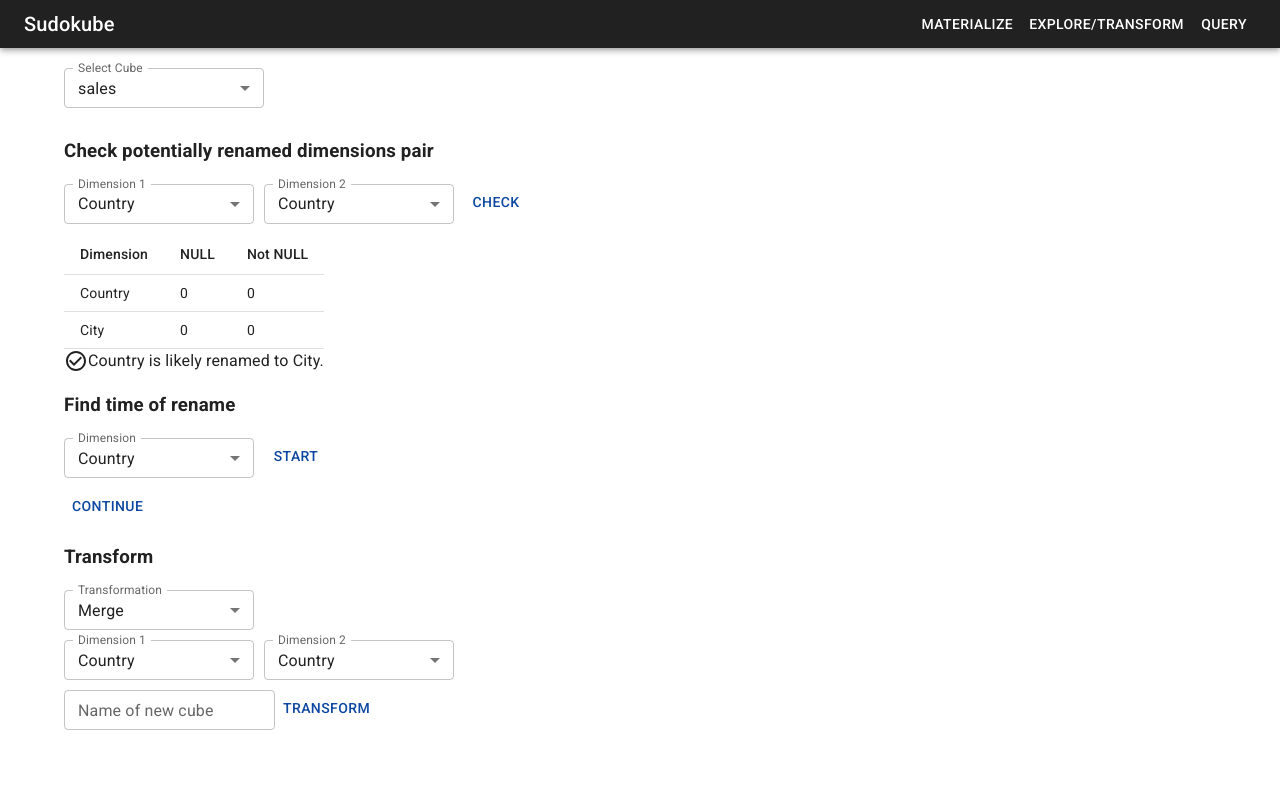
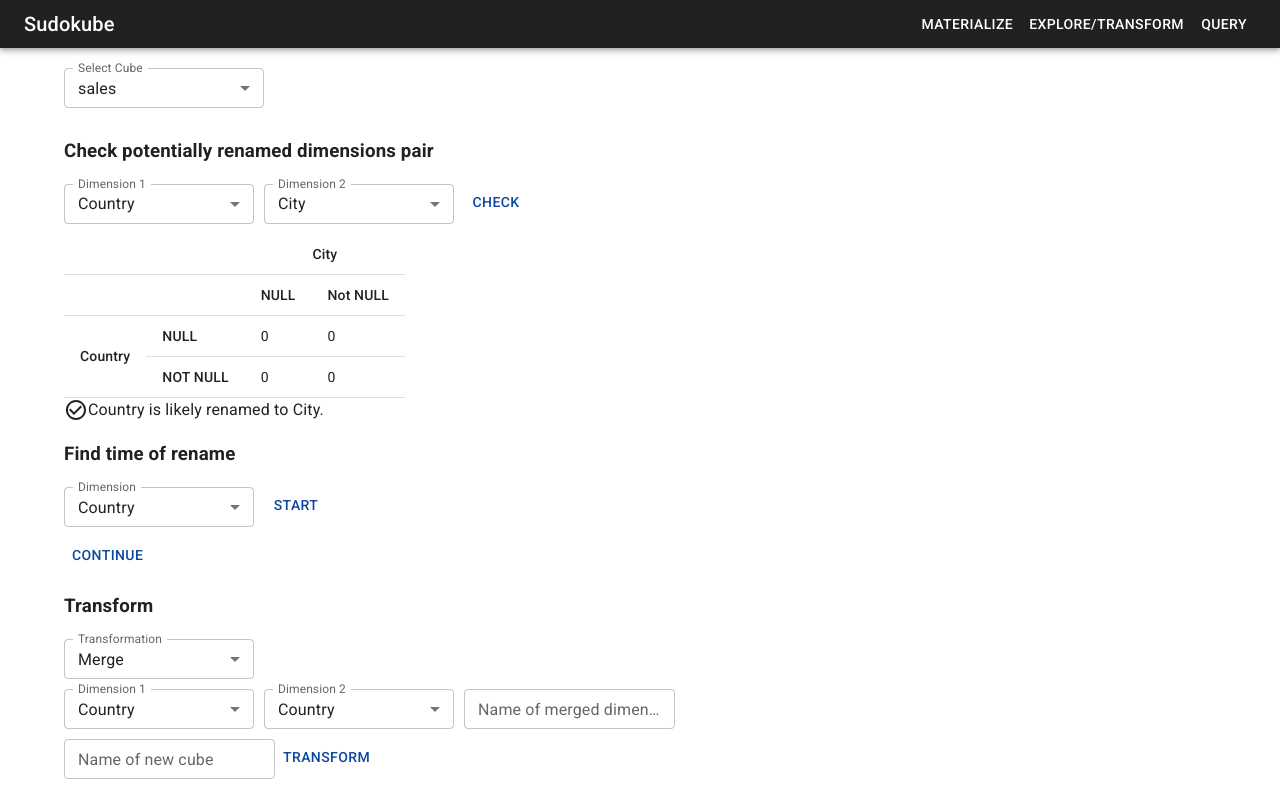
Before and after one commit to zhekai-jiang/sudokube-webui, a React (Create React App) app: page /explore-transform in a window 1280 px wide. Both pictures are taken after a click on the button "CHECK". Built offline with nearby package versions, Linux system fonts and the light colour scheme.

Commit message:
Expl/tran: Correct dimensions pair table, add renaming dimension

```diff
--- a/src/ExploreTransformStore.tsx
+++ b/src/ExploreTransformStore.tsx
@@ -1,57 +1,13 @@
-import { makeAutoObservable, runInAction } from "mobx";
+import { makeAutoObservable } from "mobx";
 
-export class ExploreDimension {
+export type ExploreDimension = {
   name: string;
   numBits: number;
-  constructor(name: string, numBits: number) {
-    makeAutoObservable(this);
-    this.name = name;
-    this.numBits = numBits;
-  }
-}
-
-export type TimeRangeCountRow = {
-  range: string;
-  nullCount: number;
-  notNullCount: number;
-}
-
-export type DimensionNullCount = {
-  dimension: string;
-  nullCount: number;
-  notNullCount: number;
 }
 
 export class ExploreTransformStore {
-  cubes: string[] = [];
-  selectedCubeIndex: number = 0;
-
   dimensions: ExploreDimension[] = [];
-
-  checkRenameDimension1Index: number = 0;
-  checkRenameDimension2Index: number = 0;
-
-  dimensionsNullCount: DimensionNullCount[] = [
-    { dimension: 'Country', nullCount: 0, notNullCount: 0 },
-    { dimension: 'City', nullCount: 0, notNullCount: 0 }
-  ]
-  checkRenameResult: boolean = false;
-
-  findRenameTimeDimensionIndex: number = 0;
   timeNumBits: number = 0;
-  timeBitsFilters: (0 | 1)[] = [];
-  timeRangeCounts: TimeRangeCountRow[] = [
-    {range: '0 to 31', nullCount: 0, notNullCount: 0},
-    {range: '32 to 63', nullCount: 0, notNullCount: 0}
-  ]
-
-  renameTime: string = '...';
-
-  mergeDimension1Index: number = 0;
-  mergeDimension2Index: number = 0;
-
-  newCubeName: string = '';
-
   constructor() {
     makeAutoObservable(this);
   }
--- a/src/ExploreTransformView.tsx
+++ b/src/ExploreTransformView.tsx
@@ -2,7 +2,6 @@ import { Button, Container, FormControl, InputLabel, MenuItem, Select, Table, Ta
 import { observer } from "mobx-react-lite";
 import React, { ReactNode, useState } from "react";
 import { useRootStore } from "./RootStore";
-import { ExploreDimension } from "./ExploreTransformStore";
 import CheckCircleOutlineIcon from '@mui/icons-material/CheckCircleOutline';
 import CancelIcon from '@mui/icons-material/Cancel';
 import { runInAction } from "mobx";
@@ -10,19 +9,15 @@ import { runInAction } from "mobx";
 export default observer(function ExploreTransformView() {
   const { exploreTransformStore: store } = useRootStore();
   runInAction(() => {
-    // TODO: Call backend to fetch cubes
-    store.cubes = ['sales'];
-    store.selectedCubeIndex = 0;
     // TODO: Call backend to fetch these things for the default cube
     store.dimensions = [
-      new ExploreDimension('Country', 6),
-      new ExploreDimension('City', 6),
-      new ExploreDimension('Year', 6),
-      new ExploreDimension('Month', 5),
-      new ExploreDimension('Day', 6)
+      { name: 'Country', numBits: 6 },
+      { name: 'City', numBits: 6 },
+      { name: 'Year', numBits: 6 },
+      { name: 'Month', numBits: 5 },
+      { name: 'Day', numBits: 6 }
     ];
     store.timeNumBits = 16;
-    store.timeBitsFilters = [0, 1];
   })
   return (
     <Container style = {{ paddingTop: '20px' }}>
@@ -36,6 +31,9 @@ export default observer(function ExploreTransformView() {
 
 const SelectCube = observer(() => {
   const { exploreTransformStore: store } = useRootStore();
+  // TODO: Call backend to fetch cubes
+  const [cubes, setCubes] = useState(['sales']);
+  const [cube, setCube] = useState(cubes[0]);
   return ( <div>
     <FormControl sx = {{ minWidth: 200 }}>
       <InputLabel htmlFor = "select-cube">Select Cube</InputLabel>
@@ -43,13 +41,24 @@ const SelectCube = observer(() => {
         id = "select-cube" label = "Select Cube"
         style = {{ marginBottom: 10 }}
         size = 'small'
-        value = { store.selectedCubeIndex }
+        value = {cube}
         onChange = { e => {
-          runInAction(() => store.selectedCubeIndex = e.target.value as number);
+          setCube(e.target.value);
           // TODO: Load dimensions and number of time bits
+          runInAction(() => {
+            // TODO: Call backend to fetch these things
+            store.dimensions = [
+              { name: 'Country', numBits: 6 },
+              { name: 'City', numBits: 6 },
+              { name: 'Year', numBits: 6 },
+              { name: 'Month', numBits: 5 },
+              { name: 'Day', numBits: 6 }
+            ];
+            store.timeNumBits = 16;
+          })
         } }>
-        { store.cubes.map((cube, index) => (
-          <MenuItem key = { 'select-cube-' + index } value = {index}>{cube}</MenuItem>
+        { cubes.map(cube => (
+          <MenuItem key = { 'select-cube-' + cube } value = {cube}>{cube}</MenuItem>
         )) }
       </Select>
     </FormControl>
@@ -58,95 +67,159 @@ const SelectCube = observer(() => {
 
 const CheckRename = observer(() => {
   const { exploreTransformStore: store } = useRootStore();
+  const [dimension1, setDimension1] = useState(store.dimensions[0].name);
+  const [dimension2, setDimension2] = useState(store.dimensions[1].name);
+  const [dimensionsNullCounts, setDimensionsNullCounts] = useState([0, 0, 0, 0]);
+  const [isRenamed, setRenameCheckResult] = useState(false);
   const [isRenameCheckResultShown, setRenameCheckResultShown] = useState(false);
-  return ( <div>
-    <h3>Check potentially renamed dimensions pair</h3>
+
+  const SelectDimensions = observer(() => (
     <div>
       <SingleSelectWithLabel
         id = 'check-rename-select-dimension-1'
         label = 'Dimension 1'
-        value = { store.checkRenameDimension1Index }
-        options = { store.dimensions }
+        value = {dimension1}
+        options = {store.dimensions}
         onChange = { v => {
-          runInAction(() => store.checkRenameDimension1Index = v as number);
+          setDimension1(v);
           setRenameCheckResultShown(false);
         }}
-        optionToMenuItemMapper = { (dimension, index) => (
-          <MenuItem key = { 'check-rename-select-dimension-1-' + index } value = {index}>{dimension.name}</MenuItem>
+        optionToMenuItemMapper = { dimension => (
+          <MenuItem key = { 'check-rename-select-dimension-1-' + dimension.name } value = {dimension.name}>{dimension.name}</MenuItem>
         ) }
       />
       <SingleSelectWithLabel
         id = 'check-rename-select-dimension-2'
         label = 'Dimension 2'
-        value = { store.checkRenameDimension2Index }
-        options = { store.dimensions }
+        value = {dimension2}
+        options = {store.dimensions}
         onChange = { v => {
-          runInAction(() => store.checkRenameDimension2Index = v);
+          setDimension2(v);
           setRenameCheckResultShown(false);
         }}
-        optionToMenuItemMapper = { (dimension, index) => (
-          <MenuItem key = { 'check-rename-select-dimension-2-' + index } value = {index}>{dimension.name}</MenuItem>
+        optionToMenuItemMapper = { dimension => (
+          <MenuItem
+            key = { 'check-rename-select-dimension-2-' + dimension.name }
+            value = {dimension.name}
+          >
+            {dimension.name}
+          </MenuItem>
         ) }
       />
       <Button onClick = {() => {
         // TODO: Query backend and show results
-        runInAction(() => store.checkRenameResult = true);
+        setDimensionsNullCounts([0, 0, 0, 0]);
+        setRenameCheckResult(true);
         setRenameCheckResultShown(true);
       }}>Check</Button>
     </div>
-    <div hidden = {!isRenameCheckResultShown}>
+  ));
+
+  const ResultTable = observer(() => (
     <TableContainer>
       <Table sx = {{ width: 'auto' }} aria-label = "simple table">
         <TableHead>
           <TableRow>
-              <CompactTableCell>Dimension</CompactTableCell>
+            <CompactTableCell>{}</CompactTableCell>
+            <CompactTableCell>{}</CompactTableCell>
+            <CompactTableCell align = 'center' colSpan = {2}>{dimension2}</CompactTableCell>
+          </TableRow>
+          <TableRow>
+            <CompactTableCell>{}</CompactTableCell>
+            <CompactTableCell>{}</CompactTableCell>
             <CompactTableCell>NULL</CompactTableCell>
             <CompactTableCell>Not NULL</CompactTableCell>
           </TableRow>
         </TableHead>
         <TableBody>
-            { store.dimensionsNullCount.map(row => (
           <TableRow>
-                <CompactTableCell>{row.dimension}</CompactTableCell>
-                <CompactTableCell>{row.nullCount}</CompactTableCell>
-                <CompactTableCell>{row.notNullCount}</CompactTableCell>
+            <CompactTableCell align = 'center' rowSpan = {2} variant = 'head'>{dimension1}</CompactTableCell>
+            <CompactTableCell variant = 'head'>NULL</CompactTableCell>
+            <CompactTableCell>{dimensionsNullCounts[0]}</CompactTableCell>
+            <CompactTableCell>{dimensionsNullCounts[1]}</CompactTableCell>
           </TableRow>
-            )) }
+          <TableRow>
+            <CompactTableCell variant = 'head'>NOT NULL</CompactTableCell>
+            <CompactTableCell>{dimensionsNullCounts[2]}</CompactTableCell>
+            <CompactTableCell>{dimensionsNullCounts[3]}</CompactTableCell>
+          </TableRow>
         </TableBody>
       </Table>
     </TableContainer>
-      { store.checkRenameResult
-          ? <span style = {{display: 'flex'}}>
+  ));
+
+  const ResultMessage = observer(() => {
+    if (isRenamed) {
+      return (
+        <span style = {{display: 'flex'}}>
           <CheckCircleOutlineIcon/>
-              {store.dimensionsNullCount[0].dimension} is likely renamed to {store.dimensionsNullCount[1].dimension}.
+          {dimension1} is likely renamed to {dimension2}.
         </span>
-          : <span style = {{display: 'flex'}}>
+      )
+    } else {
+      return (
+        <span style = {{display: 'flex'}}>
           <CancelIcon/>
-              {store.dimensionsNullCount[0].dimension} is not renamed to {store.dimensionsNullCount[1].dimension}.
+          {dimension1} is not renamed to {dimension2}.
         </span>
+      )
     }
+  });
+
+  return ( <div>
+    <h3>Check potentially renamed dimensions pair</h3>
+    <SelectDimensions/>
+    <div hidden = {!isRenameCheckResultShown}>
+      <ResultTable/>
+      <ResultMessage/>
     </div>
   </div> );
 })
 
 const FindRenameTime = observer(() => {
   const { exploreTransformStore: store } = useRootStore();
+
+  const [dimension, setDimension] = useState(store.dimensions[0].name);
+
   const [isStepShown, setStepShown] = useState(false);
+
+  const [filters, setFilters] = useState<(0|1)[]>([]);
+
+  type TimeRangeNullCountsRow = {
+    range: string;
+    nullCount: number;
+    notNullCount: number;
+  }
+  const [nullCounts, setNullCounts] = useState<TimeRangeNullCountsRow[]>([]);
+
   const [isSearchEnded, setSearchEnded] = useState(false);
+  const [renameTime, setRenameTime] = useState('...');
 
-  const filterSquares = () => {
-    let chars: string[] = store.timeBitsFilters.map(bit => bit.toString());
-    if (store.timeBitsFilters.length < store.timeNumBits) {
+  const CharInSquare = observer(({ char, emphasize } : { char: string, emphasize: boolean }) => (
+    <div style = {{
+      display: 'inline-block',
+      width: 20, height: 20,
+      marginLeft: 5,
+      borderWidth: emphasize ? 3 : 1, borderStyle: 'solid',
+      textAlign: 'center', verticalAlign: 'middle', lineHeight: emphasize ? '16px' : '20px'
+    }}>
+      {char}
+    </div>
+  ));
+
+  const BitsInSquares = observer(() => {
+    let chars: string[] = filters.map(bit => bit.toString());
+    if (filters.length < store.timeNumBits) {
       chars.push('?');
     }
-    const remainingBits = store.timeNumBits - store.timeBitsFilters.length - 1;
+    const remainingBits = store.timeNumBits - filters.length - 1;
     if (remainingBits > 0) {
       chars = chars.concat(Array(remainingBits).fill('✕'));
     }
     return (<span>
       { chars.map(char => <CharInSquare char = { char } emphasize = { char === '?' } />) }
     </span>)
-  }
+  });
 
   return ( <div>
     <h3>Find time of rename</h3>
@@ -155,26 +228,34 @@ const FindRenameTime = observer(() => {
       <SingleSelectWithLabel
         id = 'rename-time-select-dimension'
         label = 'Dimension'
-        value = { store.findRenameTimeDimensionIndex }
+        value = { dimension }
         options = { store.dimensions }
         onChange = { v => {
-          runInAction(() => store.findRenameTimeDimensionIndex = v);
+          setDimension(v);
           setStepShown(false);
           setSearchEnded(false);
-          runInAction(() => store.timeBitsFilters = []);
+          setFilters([]);
         }}
-        optionToMenuItemMapper = { (dimension, index) => (
-          <MenuItem key = { 'check-rename-select-dimension-2-' + index } value = {index}>{dimension.name}</MenuItem>
+        optionToMenuItemMapper = { dimension => (
+          <MenuItem key = { 'check-rename-select-dimension-2-' + dimension.name } value = {dimension.name}>{dimension.name}</MenuItem>
         ) }
       />
       <Button onClick = {() => {
         // TODO: Query the first bit
+        setFilters([]);
+        setSearchEnded(false);
+        setNullCounts([
+          { range: '0 to 31', nullCount: 0, notNullCount: 0 },
+          { range: '32 to 63', nullCount: 0, notNullCount: 0 }
+        ]);
         setStepShown(true);
-      }}>Start</Button>
+      }}>
+        Start
+      </Button>
     </div>
 
     <div hidden = {!isStepShown}>
-      <div>Filters on time bits applied: { filterSquares() }</div>
+      <div>Filters on time bits applied: <BitsInSquares/> </div>
       <TableContainer>
         <Table sx = {{ width: 'auto' }} aria-label = "simple table">
           <TableHead>
@@ -185,7 +266,7 @@ const FindRenameTime = observer(() => {
             </TableRow>
           </TableHead>
           <TableBody>
-            { store.timeRangeCounts.map(row => (
+            { nullCounts.map(row => (
               <TableRow>
                 <CompactTableCell>{row.range}</CompactTableCell>
                 <CompactTableCell>{row.nullCount}</CompactTableCell>
@@ -201,19 +282,24 @@ const FindRenameTime = observer(() => {
       disabled = {isSearchEnded}
       onClick = {() => {
         // TODO: Implement logic to continue or complete the search, get and show result
-        runInAction(() => store.timeBitsFilters.push(0));
+        setFilters(filters.slice().concat(0));
         setSearchEnded(true);
-        runInAction(() => { store.renameTime = "..." });
+        setRenameTime('...');
       }}>
       Continue
     </Button>
-    <div hidden = {!isSearchEnded}>Dimension is renamed at {store.renameTime}</div>
+    <div hidden = {!isSearchEnded}>Dimension is renamed at {renameTime}</div>
   </div> );
 })
 
 const Transform = observer(() => {
-  const { exploreTransformStore: store } = useRootStore();
-  const [isComplete, setComplete] = useState(false);
+  const [transformation, setTransformation] = useState('Merge');
+  const transformationDetails = () => {
+    switch (transformation) {
+      case 'Merge':
+        return <Merge/>;
+    }
+  }
   return ( <div>
     <h3>Transform</h3>
     <div>
@@ -222,19 +308,31 @@ const Transform = observer(() => {
         label = 'Transformation'
         value = {0}
         options = { ['Merge'] }
-        onChange = { () => {} }
+        onChange = { e => setTransformation(e.target.value) }
         optionToMenuItemMapper = { (transformation, index) => (
           <MenuItem key = { 'transform-select-' + index } value = {index}>{transformation}</MenuItem>
         ) }
       />
     </div>
+    { transformationDetails() }
+  </div> );
+})
+
+const Merge = observer(() => {
+  const { exploreTransformStore: store } = useRootStore();
+  const [dimension1Index, setDimension1Index] = useState(0);
+  const [dimension2Index, setDimension2Index] = useState(0);
+  const [mergedDimensionName, setMergedDimensionName] = useState('');
+  const [newCubeName, setNewCubeName] = useState('');
+  const [isComplete, setComplete] = useState(false);
+  return <div>
     <div>
       <SingleSelectWithLabel
         id = 'merge-select-dimension-1'
         label = 'Dimension 1'
-        value = { store.mergeDimension1Index }
+        value = { dimension1Index }
         options = { store.dimensions }
-        onChange = { v => runInAction(() => store.mergeDimension1Index = v) }
+        onChange = { v => setDimension1Index(v) }
         optionToMenuItemMapper = { (dimension, index) => (
           <MenuItem key = { 'merge-select-dimension-1-' + index } value = {index}>{dimension.name}</MenuItem>
         ) }
@@ -242,12 +340,20 @@ const Transform = observer(() => {
       <SingleSelectWithLabel
         id = 'merge-select-dimension-2'
         label = 'Dimension 2'
-        value = { store.mergeDimension2Index }
+        value = { dimension2Index }
         options = { store.dimensions }
-        onChange = { v => runInAction(() => store.mergeDimension2Index = v) }
+        onChange = { v => setDimension2Index(v) }
         optionToMenuItemMapper = { (dimension, index) => (
           <MenuItem key = { 'merge-select-dimension-2-' + index } value = {index}>{dimension.name}</MenuItem>
         ) }
+      />
+      <TextField
+        id = 'new-dimension-name-text-field'
+        label = 'Name of merged dimension'
+        style = {{ marginBottom: 5 }}
+        value = { mergedDimensionName }
+        onChange = { e => setMergedDimensionName(e.target.value) }
+        size = 'small'
       />
     </div>
     <div>
@@ -255,24 +361,35 @@ const Transform = observer(() => {
         id = 'new-cube-name-text-field'
         label = 'Name of new cube'
         style = {{ marginBottom: 5 }}
-        value = { store.newCubeName }
-        onChange = { e => runInAction(() => store.newCubeName = e.target.value) }
+        value = { newCubeName }
+        onChange = { e => setNewCubeName(e.target.value) }
         size = 'small'
       />
       <Button onClick = {() => {
         // TODO: Query backend, show new name
         setComplete(true);
-        runInAction(() => store.newCubeName = 'sales-merged')
       }}>Transform</Button>
     </div>
     <div style = {{ display: isComplete ? 'flex' : 'none' }}>
-      <CheckCircleOutlineIcon/>Cube saved as {store.newCubeName}
+      <CheckCircleOutlineIcon/>Cube saved as {newCubeName}
     </div>
-  </div> );
+  </div>
 })
 
-const CompactTableCell = observer(({children}: {children: ReactNode}) => (
-  <TableCell sx = {{ paddingTop: 1, paddingBottom: 1 }}>{children}</TableCell>
+const CompactTableCell = observer(({children, align, colSpan, rowSpan, variant}: {
+  children: ReactNode,
+  align?: 'center',
+  colSpan?: number, rowSpan?: number,
+  variant?: 'head' | undefined
+}) => (
+  <TableCell
+    sx = {{ paddingTop: 1, paddingBottom: 1 }}
+    align = {align}
+    colSpan = {colSpan} rowSpan={rowSpan}
+    variant = {variant}
+  >
+    {children}
+  </TableCell>
 ));
 
 const SingleSelectWithLabel = observer(({ id, label, value, options, onChange, optionToMenuItemMapper }: {
@@ -295,15 +412,3 @@ const SingleSelectWithLabel = observer(({ id, label, value, options, onChange, o
     </Select>
   </FormControl>
 ));
-
-const CharInSquare = observer(({ char, emphasize } : { char: string, emphasize: boolean }) => (
-  <div style = {{
-    display: 'inline-block',
-    width: 20, height: 20,
-    marginLeft: 5,
-    borderWidth: emphasize ? 3 : 1, borderStyle: 'solid',
-    textAlign: 'center', verticalAlign: 'middle', lineHeight: emphasize ? '16px' : '20px'
-  }}>
-    {char}
-  </div>
-));
```
Lines whose indentation alone changed are shown as unchanged.
